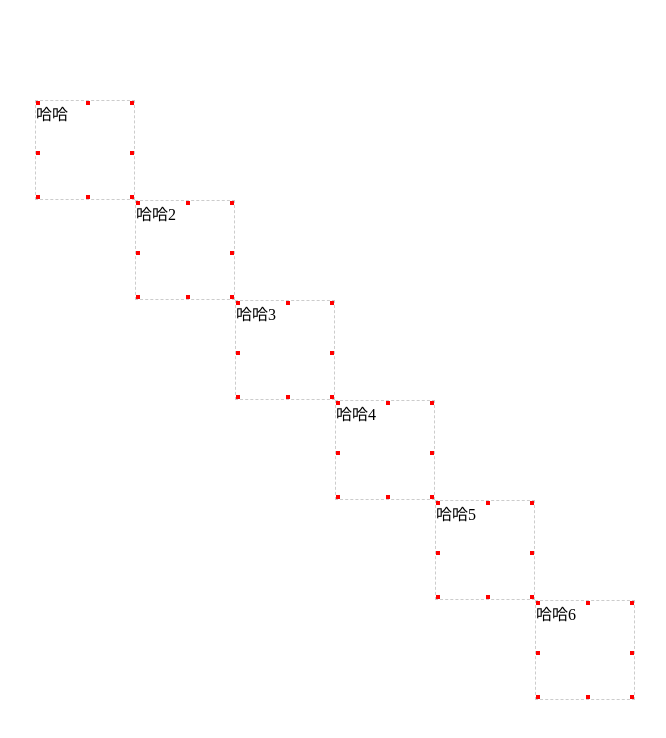
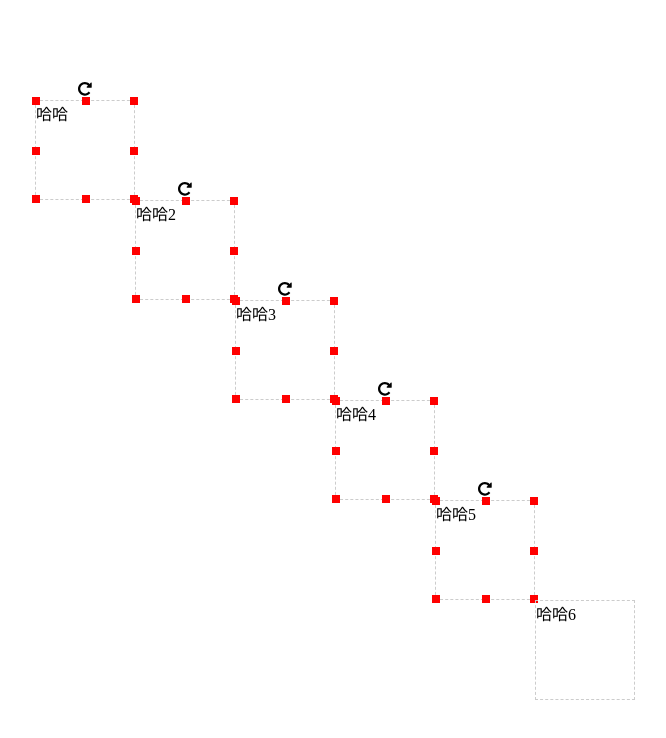
Before and after one commit to zzz0908/vue3-resize-drag, a Vue app: page / in a window 1280 px wide. Shown: the top 738 px of the page, without its empty margins (65-731 px from the left). Built offline with nearby package versions, Linux system fonts and the light colour scheme.

Commit message:
组件旋转组件缩放

```diff
--- a/src/components/vue3-resize-drag.vue
+++ b/src/components/vue3-resize-drag.vue
@@ -5,11 +5,13 @@
         @mousedown.stop="itemDown"
     >
         <slot></slot>
+        <img v-if="isRotate" class="rotate-icon" @mousedown.stop="itemRotate" src="~@/assets/rotate.svg" alt="">
         <div
-                v-for="el in dragElResizeIcon"
+                v-if="isResizable"
+                v-for="(el,index) in dragElResizeIcon"
                 :key="el.class"
                 class="dragElResizeIcon"
-                @mousedown.stop="itemResize($event,el.class)"
+                @mousedown.stop="itemResize($event,el.class,index)"
                 :style="el.style">
         </div>
     </div>
@@ -62,6 +64,24 @@ export default defineComponent({
           default:() => {
               return true
           }
+      },
+      resizeIconSize:{
+          type:Number,
+          default:() => {
+              return 8
+          }
+      },
+      isRotate:{
+          type:Boolean,
+          default:() => {
+              return false
+          }
+      },
+      rotate:{
+          type:Number,
+          default:() => {
+              return 0
+          }
       }
   },
   setup(props,{emit}){
@@ -74,68 +94,10 @@ export default defineComponent({
         bottom:0,
         zIndex:props.zIndex,
         width:props.w,
-        height:props.h
+        height:props.h,
+        rotate:props.rotate
     })
-    // 元素角标 用于缩放
-    const dragElResizeIcon = reactive([
-        {
-            class:'drag-lt',
-            style:{
-                top:0,
-                left:0
-            }
-        },
-        {
-            class:'drag-ct',
-            style:{
-                top:0,
-                left:(<number>style.width) / 2 + 'px'
-            }
-        },
-        {
-            class:'drag-rt',
-            style:{
-                top:0,
-                right:0
-            }
-        },
-        {
-            class:'drag-rc',
-            style:{
-                top:(<number>style.height) / 2 + 'px',
-                right:0
-            }
-        },
-        {
-            class:'drag-rb',
-            style:{
-                bottom:0,
-                right:0
-            }
-        },
-        {
-            class:'drag-bc',
-            style:{
-                bottom:0,
-                left:(<number>style.width) / 2 + 'px'
-            }
-        },
-        {
-            class:'drag-lb',
-            style:{
-                bottom:0,
-                left:0
-            }
-        },
-        {
-            class:'drag-lc',
-            style:{
-                top:(<number>style.height) / 2 + 'px',
-                left:0
-            }
-        }
-    ])
-    // 计算属性
+    // 计算属性  计算元素位置以及宽高
     const styleHandler = computed(()=>{
         return {
             top:style.top + 'px',
@@ -144,8 +106,85 @@ export default defineComponent({
             bottom:style.bottom + 'px',
             zIndex:style.zIndex,
             width:style.width + 'px',
-            height:style.height + 'px'
+            height:style.height + 'px',
+            transform:`rotate(${style.rotate}deg)`,
         }
+    })
+    const dragElResizeIcon = computed(()=> {
+        return [
+                    {
+                        class:'drag-lt',
+                        style:{
+                            top:-(props.resizeIconSize / 2) + 'px',
+                            left:-(props.resizeIconSize / 2) + 'px',
+                            width:props.resizeIconSize + 'px',
+                            height:props.resizeIconSize + 'px'
+                        }
+                    },
+                    {
+                        class:'drag-ct',
+                        style:{
+                            top:-(props.resizeIconSize / 2) + 'px',
+                            left:(<number>style.width) / 2 - (props.resizeIconSize / 2) + 'px',
+                            width:props.resizeIconSize + 'px',
+                            height:props.resizeIconSize + 'px'
+                        }
+                    },
+                    {
+                        class:'drag-rt',
+                        style:{
+                            top:-(props.resizeIconSize / 2) + 'px',
+                            right:-(props.resizeIconSize / 2) + 'px',
+                            width:props.resizeIconSize + 'px',
+                            height:props.resizeIconSize + 'px'
+                        }
+                    },
+                    {
+                        class:'drag-rc',
+                        style:{
+                            top:(<number>style.height) / 2 - (props.resizeIconSize / 2) + 'px',
+                            right:-(props.resizeIconSize / 2) + 'px',
+                            width:props.resizeIconSize + 'px',
+                            height:props.resizeIconSize + 'px'
+                        }
+                    },
+                    {
+                        class:'drag-rb',
+                        style:{
+                            bottom:-(props.resizeIconSize / 2) + 'px',
+                            right:-(props.resizeIconSize / 2) + 'px',
+                            width:props.resizeIconSize + 'px',
+                            height:props.resizeIconSize + 'px'
+                        }
+                    },
+                    {
+                        class:'drag-bc',
+                        style:{
+                            bottom:-(props.resizeIconSize / 2) + 'px',
+                            left:(<number>style.width) / 2 - (props.resizeIconSize / 2) + 'px',
+                            width:props.resizeIconSize + 'px',
+                            height:props.resizeIconSize + 'px'
+                        }
+                    },
+                    {
+                        class:'drag-lb',
+                        style:{
+                            bottom:-(props.resizeIconSize / 2) + 'px',
+                            left:-(props.resizeIconSize / 2) + 'px',
+                            width:props.resizeIconSize + 'px',
+                            height:props.resizeIconSize + 'px'
+                        }
+                    },
+                    {
+                        class:'drag-lc',
+                        style:{
+                            top:(<number>style.height) / 2 - (props.resizeIconSize / 2) + 'px',
+                            left:-(props.resizeIconSize / 2) + 'px',
+                            width:props.resizeIconSize + 'px',
+                            height:props.resizeIconSize + 'px'
+                        }
+                    }
+                ]
     })
     //   事件-----------------------------------------------------------------------------------------------
     // 外层元素点击拖拽
@@ -191,9 +230,8 @@ export default defineComponent({
         }
     }
     // 元素缩放
-    const itemResize = (ev: any,cls: string) => {
-        console.log(ev,cls,'clsclscls')
-        let target = ev.target.offsetParent || ev.srcElement
+    const itemResize = (ev: any,cls: string,index: number) => {
+        let target = ev.target.offsetParent || ev.srcElement.parentNode
         ev.stopPropagation()
         ev.preventDefault()
         let w = 0
@@ -204,11 +242,53 @@ export default defineComponent({
         document.onmousemove = (e)=>{
             console.log(target.offsetHeight,target.offsetTop,e.clientY)
             switch (cls) {
-                case 'drag-ct':
+                case 'drag-ct':  // top center
                     h = target.offsetHeight + target.offsetTop - e.clientY
                     w = target.offsetWidth
                     top = e.clientY
                     left = target.offsetLeft
+                    break;
+                case 'drag-lc':  // left center
+                    h = target.offsetHeight
+                    w = target.offsetWidth + target.offsetLeft - e.clientX
+                    top = target.offsetTop
+                    left = e.clientX
+                    break;
+                case 'drag-bc':  // bottom center
+                    h = e.clientY - target.offsetTop
+                    w = target.offsetWidth
+                    top = target.offsetTop
+                    left = target.offsetLeft
+                    break;
+                case 'drag-rc':  // right center
+                    h = target.offsetHeight
+                    w = e.clientX - target.offsetLeft
+                    top = target.offsetTop
+                    left = target.offsetLeft
+                    break;
+                case 'drag-lt':  // left top
+                    h = target.offsetHeight + target.offsetTop - e.clientY
+                    w = target.offsetWidth + target.offsetLeft - e.clientX
+                    top = e.clientY
+                    left = e.clientX
+                    break;
+                case 'drag-rt':  // right top
+                    h = target.offsetHeight + target.offsetTop - e.clientY
+                    w = e.clientX - target.offsetLeft
+                    top = e.clientY
+                    left = target.offsetLeft
+                    break;
+                case 'drag-rb':  // right bottom
+                    h = e.clientY - target.offsetTop
+                    w = e.clientX - target.offsetLeft
+                    top = target.offsetTop
+                    left = target.offsetLeft
+                    break;
+                case 'drag-lb':  // left bottom
+                    h = e.clientY - target.offsetTop
+                    w = target.offsetWidth + target.offsetLeft - e.clientX
+                    top = target.offsetTop
+                    left = e.clientX
                     break;
 
                 default:
@@ -218,10 +298,59 @@ export default defineComponent({
                     left = target.offsetLeft
                     break;
             }
+            emit('resizeHandler',{
+                el:target,
+                e,
+                w,
+                h,
+                top,
+                left
+            })
             style.width = w
             style.height = h
             style.top = top
             style.left = left
+        }
+        document.onmouseup = (e) => {
+            document.onmousemove = null
+            document.onmouseup = null
+        }
+    }
+    // 元素旋转
+    const itemRotate = (ev: any) => {
+        let target = ev.target.offsetParent || ev.srcElement.parentNode
+        ev.stopPropagation()
+        ev.preventDefault()
+        let cx = target.offsetWidth / 2
+        let cy = target.offsetHeight / 2
+        let offsetX = target.offsetLeft
+        let offsetY = target.offsetTop
+        document.onmousemove = (e) => {
+			let mouseX = e.pageX - offsetX;//计算出鼠标相对于画布顶点的位置,无pageX时用clientY + body.scrollTop - body.clientTop代替,可视区域y+body滚动条所走的距离-body的border-top,不用offsetX等属性的原因在于，鼠标会移出画布
+			let mouseY = e.pageY - offsetY;
+			let ox = mouseX - cx;//cx,cy为圆心
+			let oy = mouseY - cy;
+			let to = Math.abs( ox / oy );
+			let angle = Math.atan( to )/( 2 * Math.PI ) * 360;//鼠标相对于旋转中心的角度
+			if( ox < 0 && oy < 0)//相对在左上角，第四象限，js中坐标系是从左上角开始的，这里的象限是正常坐标系
+			{
+				angle = -angle;
+			}else if( ox < 0 && oy > 0)//左下角,3象限
+			{
+				angle = -( 180 - angle )
+			}else if( ox > 0 && oy < 0)//右上角，1象限
+			{
+				angle = angle;
+			}else if( ox > 0 && oy > 0)//右下角，2象限
+			{
+				angle = 180 - angle;
+			}
+            style.rotate = angle
+            emit('rotateHandler',{
+                el:target,
+                e,
+                rotate:angle
+            })
         }
         document.onmouseup = (e) => {
             document.onmousemove = null
@@ -233,7 +362,8 @@ export default defineComponent({
         dragElResizeIcon,
         styleHandler,
         itemDown,
-        itemResize
+        itemResize,
+        itemRotate
     }
   }
 });
@@ -245,12 +375,18 @@ export default defineComponent({
     box-sizing: border-box;
     border: 1px dashed #ccc;
     transition: width height 1s;
+    transform-origin:center center;
+}
+/* 旋转图标 */
+.rotate-icon{
+    width: 16px;
+    position: absolute;
+    top: -20px;
+    left: calc(50% - 8px)
 }
 /* 缩放角标 */
 .dragElResizeIcon{
     position: absolute;
-    width: 4px;
-    height: 4px;
     background: #f00;
 }
 </style>
--- a/src/demo/components/index.vue
+++ b/src/demo/components/index.vue
@@ -9,7 +9,11 @@
     @mouseUpHandler="mouseUpHandler"
     @downHandler="downHandler"
     :isDraggable="item.drag"
-    :isResizable="true"
+    :isResizable="item.resize"
+    :isRotate="item.rotate"
+    @resizeHandler="resizeHandler"
+    @rotateHandler="rotateHandler"
+    :resizeIconSize="8"
     >
         {{item.name}}
     </vue3ResizeDrag>
@@ -29,37 +33,49 @@ export default defineComponent({
               x:100,
               y:100,
               name:'哈哈',
-              drag:false
+              drag:false,
+              resize:true,
+              rotate:true
           },
           {
               x:200,
               y:200,
               name:'哈哈2',
-              drag:true
+              drag:true,
+              resize:true,
+              rotate:true
           },
           {
               x:300,
               y:300,
               name:'哈哈3',
-              drag:true
+              drag:true,
+              resize:true,
+              rotate:true
           },
           {
               x:400,
               y:400,
               name:'哈哈4',
-              drag:true
+              drag:true,
+              resize:true,
+              rotate:true
           },
           {
               x:500,
               y:500,
               name:'哈哈5',
-              drag:true
+              drag:true,
+              resize:true,
+              rotate:true
           },
           {
               x:600,
               y:600,
               name:'哈哈6',
-              drag:true
+              drag:true,
+              resize:false,
+              rotate:false
           }
       ])
       const moveHandler = (data:object) => {
@@ -71,11 +87,19 @@ export default defineComponent({
       const mouseUpHandler = (data:object) => {
           console.log(data,'抬起')
       }
+      const resizeHandler = (data: object) => {
+          console.log(data,'缩放')
+      }
+      const rotateHandler = (data: object) => {
+          console.log(data,'旋转')
+      }
       return {
           data,
           moveHandler,
           downHandler,
-          mouseUpHandler
+          mouseUpHandler,
+          resizeHandler,
+          rotateHandler
       }
   }
 });
--- a/src/types/style.ts
+++ b/src/types/style.ts
@@ -6,4 +6,5 @@ export interface styleIf {
     zIndex:number
     width:number | string
     height:number | string
+    rotate:number
 }
```
Also changed, not shown: src/assets/rotate.svg (added), 1 other file (tests, documents, lock files or other folders).
